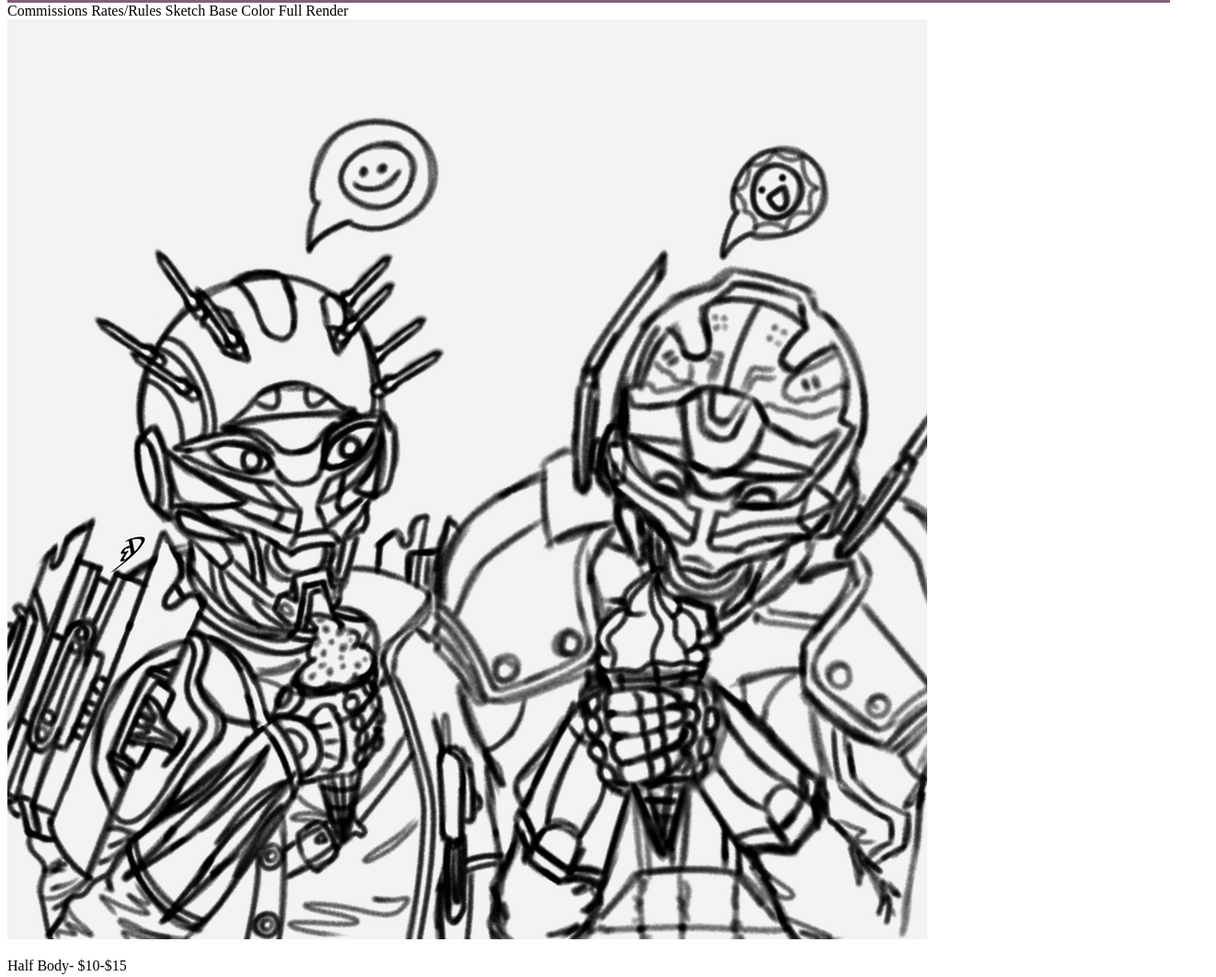
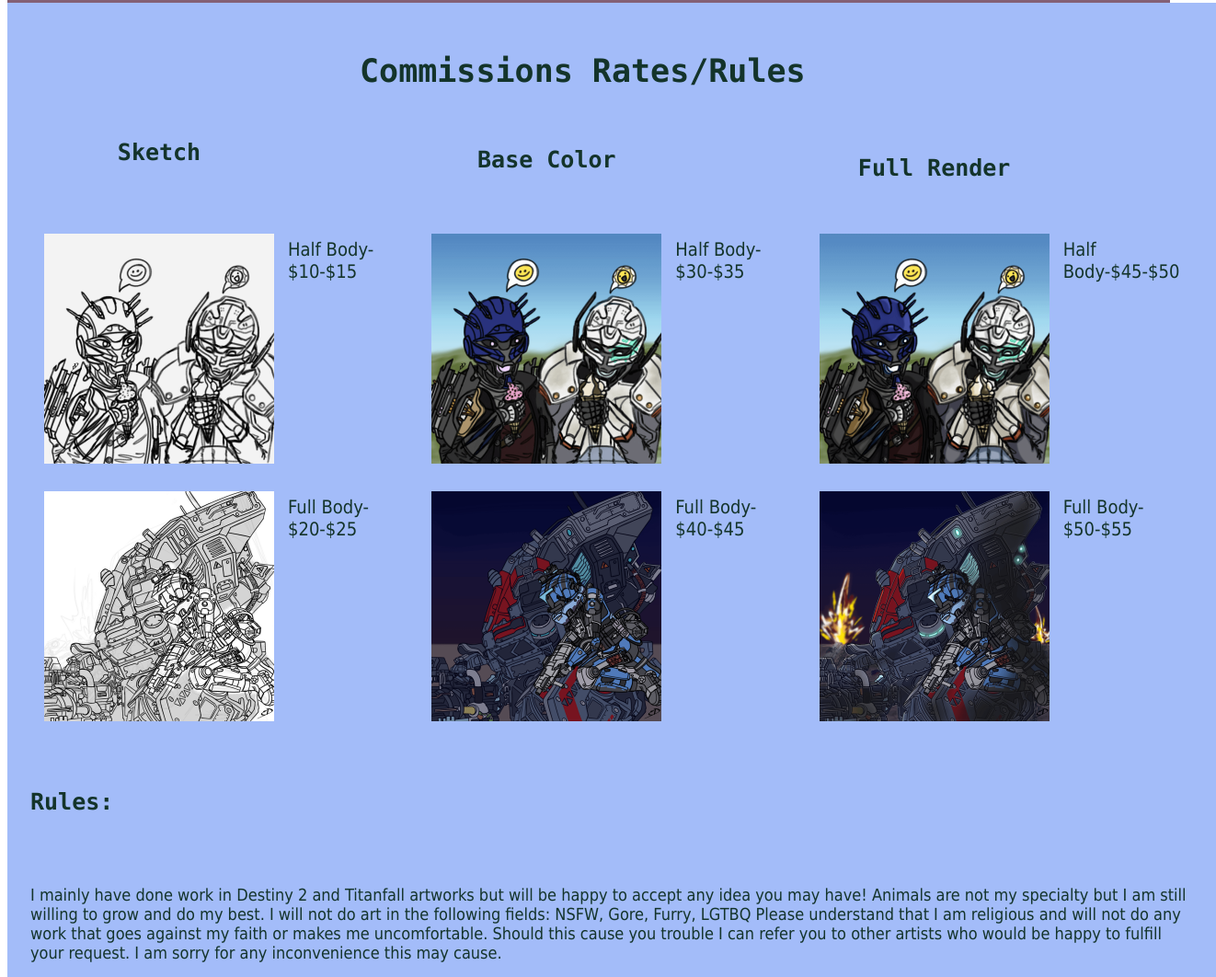
Before and after one commit to EmmaSheaDavis/art-showcase, a plain HTML site: page commissions.html in a window 1280 px wide. Shown: the part 135-1197 px from the top of the page at 92% size, 1322 px wide, since content can reach past the window. Drawn offline with Linux system fonts and the light colour scheme.

Commit message:
commissions page css

```diff
--- a/commissions.html
+++ b/commissions.html
@@ -16,10 +16,10 @@
   </header>
   <main>
     <div id="commissions">
-        <head>Commissions Rates/Rules</head>
-        <head2 class="sketch">Sketch</head2>
-        <head3 class="basecolor">Base Color</head3>
-        <head4 class="full">Full Render</head4>
+        <h2>Commissions Rates/Rules</h2>
+        <h3 class="sketch">Sketch</h3>
+        <h4 class="basecolor">Base Color</h4>
+        <h5 class="full">Full Render</h5>
         <img class="sketchhalf" src="styles/images/rsz_half_body_sketch.png" alt="Example of a Half-Body Sketch commission">
         <p class="sketchhalfprice">Half Body- $10-$15</p>
         <img class="sketchfull" src="styles/images/rsz_full_body_sketch_90935 am.png" alt="Example of a Full-Body Sketch commission">
@@ -32,19 +32,16 @@
         <p class="fullhalfprice">Half Body-$45-$50</p>
         <img class="fullfull" src="styles/images/rsz_full_body_full.png" alt="Example of a Full-Body Full Render commission">
         <p class="fullfullprice">Full Body- $50-$55</p>
-    </div>
-    <div id="rules">
-        <head class="rules">Rules</head>
+        <h6 class="rules">Rules:</h6>
         <p class="myrules">
             I mainly have done work in Destiny 2 and Titanfall artworks but will be happy to accept any idea you may have! Animals are not my specialty but I am still willing to grow and do my best.
            I will not do art in the following fields: NSFW, Gore, Furry, LGTBQ
            Please understand that I am religious and will not do any work that goes against my faith or makes me uncomfortable. Should this cause you trouble I can refer you to other artists who would be happy to fulfill your request. I am sorry for any inconvenience this may cause.</p>
-
     </div>
   </main>
   <footer>
     <p>Contact Me</p>
-    <a href="emmasheaone5@gmail.com">emmasheaone5@gmail.com</a>
+    <a class="email" href="emmasheaone5@gmail.com">emmasheaone5@gmail.com</a>
     <p>Social Media</p>
     <a href="https://www.instagram.com/moiyachann?igsh=MWQ2ZnVobG8zandqdw%3D%3D&utm_source=qr"><img class="instagram" src="styles/images/instagramlogo.jpg" alt="Instagram Logo"></a>
     <a href="https://x.com/Sith_Mando"><img class="twitter" src="styles/images/xlogo.png" alt="X(Twitter) Logo"></a>
--- a/styles/styles.css
+++ b/styles/styles.css
@@ -90,3 +90,132 @@ footer {
     grid-column: 3/5;
     font-size: 40px;
 }
+#commissions {
+    background-color: #A3BCF9;
+    color: #14342B;
+    width: 100%;
+    display: grid;
+    grid-template-columns: 1fr 1fr 1fr 1fr 1fr 1fr;
+    padding: 25px;
+}
+h2 {
+    font-family: Monaco, Andale Mono;
+    font-size: 35px;
+    grid-column: 2/5;
+    text-align: right;
+}
+.sketchhalf {
+    width: 250px;
+    padding: 15px;
+    grid-column: 1/2;
+    grid-row: 3/4;
+}
+.sketchfull {
+    width: 250px;
+    padding: 15px;
+    grid-column: 1/2;
+    grid-row: 4/5;
+}
+.colorhalf {
+    width: 250px;
+    padding: 15px;
+    grid-column: 3/4;
+    grid-row: 3/4;
+}
+.colorfull {
+    width: 250px;
+    padding: 15px;
+    grid-column: 3/4;
+    grid-row: 4/5;
+}
+.fullhalf {
+    width: 250px;
+    padding: 15px;
+    grid-column: 5/6;
+    grid-row: 3/4;
+}
+.fullfull {
+    width: 250px;
+    padding: 15px;
+    grid-column: 5/6;
+    grid-row: 4/5;
+}
+.sketch {
+    grid-column: 1/2;
+    grid-row: 2/3;
+    font-size: 25px;
+    font-family: Monaco, Andale Mono;
+    text-align: center;
+}
+.basecolor {
+    grid-column: 3/4;
+    grid-row: 2/3;
+    font-size: 25px;
+    font-family: Monaco, Andale Mono;
+    text-align: center;
+}
+.full {
+    grid-column: 5/6;
+    grid-row: 2/3;
+    font-size: 25px;
+    font-family: Monaco, Andale Mono;
+    text-align: center;
+
+}
+.sketchhalfprice {
+    font-family: Tahoma, Gill Sans;
+    grid-column: 2/3;
+    grid-row: 3/4;
+    font-size: 20px;
+    text-align: left;
+}
+.sketchfullprice {
+    font-family: Tahoma, Gill Sans;
+    grid-column: 2/3;
+    grid-row: 4/5;
+    font-size: 20px;
+    text-align: left;
+}
+.colorhalfprice {
+    font-family: Tahoma, Gill Sans;
+    grid-column: 4/5;
+    grid-row: 3/4;
+    font-size: 20px;
+    text-align: left;
+}
+.colorfullprice {
+    font-family: Tahoma, Gill Sans;
+    grid-column: 4/5;
+    grid-row: 4/5;
+    font-size: 20px;
+    text-align: left;
+
+}
+.fullhalfprice {
+    font-family: Tahoma, Gill Sans;
+    grid-column: 6/7;
+    grid-row: 3/4;
+    font-size: 20px;
+    text-align: left;
+}
+.fullfullprice {
+    font-family: Tahoma, Gill Sans;
+    grid-column: 6/7;
+    grid-row: 4/5;
+    font-size: 20px;
+    text-align: left;
+}
+.rules {
+    grid-column: 1/2;
+    grid-row: 5/6;
+    font-size: 25px;
+    font-family: Monaco, Andale Mono;
+    text-align: left;
+}
+.myrules {
+    grid-column: 1/7;
+    grid-row: 6/7;
+    font-size: 18px;
+    font-family: Tahoma, Gill Sans;
+    text-align: left;
+}
```
Also changed, not shown: artprogression.html (+1 -1 lines).
